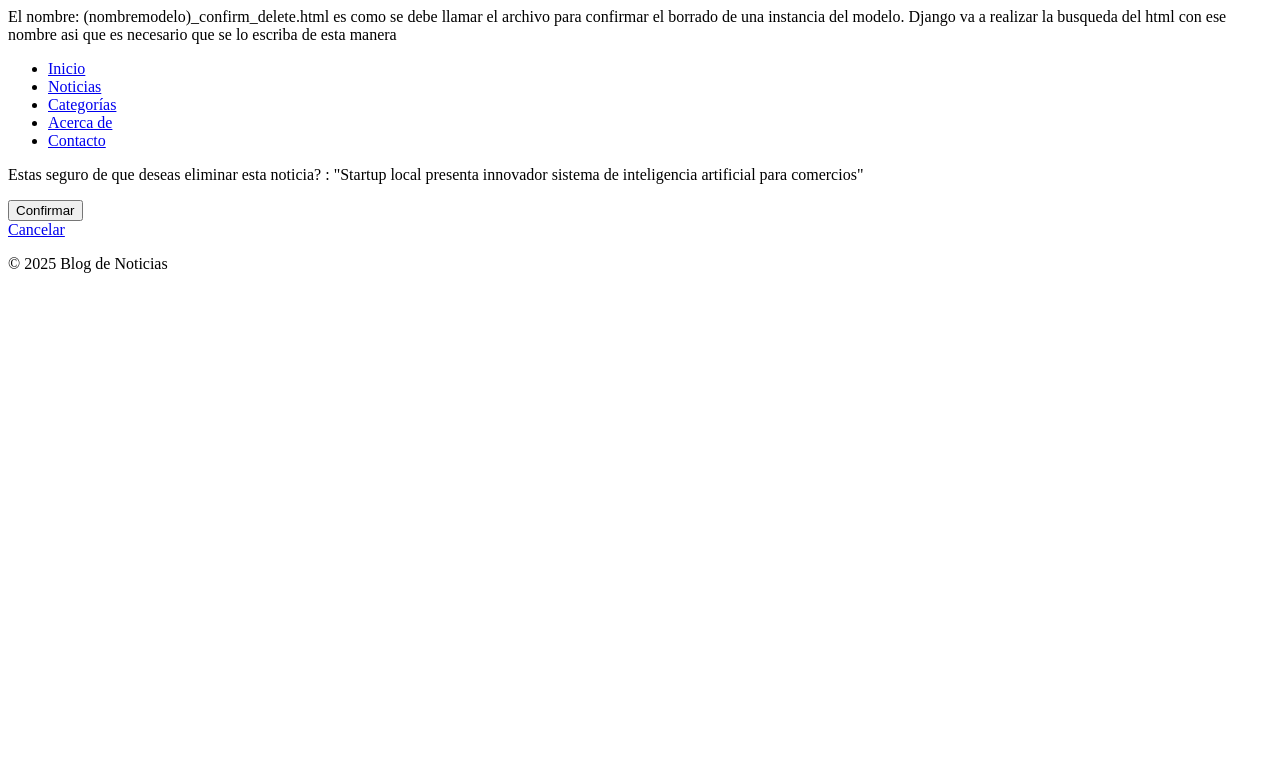
After one commit to malenarb/Blog-de-noticias, a Django app: page /noticias/eliminar/1 in a window 1280 px wide. The commit adds this page. Shown: the top 783 px of the page. Run offline with Django 5.2, Linux system fonts and the light colour scheme; data comes from the database, SQL or seed files in the repository; both versions use the stored data as it was after the commit.

Commit message:
Agregue la funcionalidad de modificar y eliminar noticias

```diff
--- a/BlogNoticias/apps/noticias/forms.py
+++ b/BlogNoticias/apps/noticias/forms.py
@@ -1,7 +1,7 @@
 from django import forms
 from .models import Noticia
 
-class FormularioCrearNoticia(forms.ModelForm):
+class FormularioCMNoticia(forms.ModelForm):
 
     class Meta:
         model = Noticia
--- a/BlogNoticias/apps/noticias/urls.py
+++ b/BlogNoticias/apps/noticias/urls.py
@@ -9,4 +9,6 @@ urlpatterns = [
     path('listar', views.Listado_Noticias.as_view(), name = 'path_listado_noticias'),
     path('detalle/<int:pk>', views.Detalle_Noticia.as_view(), name = 'path_detalle_noticias'),
     path('crear/', views.Crear_Noticia.as_view(), name = 'path_creacion_noticias'),
+    path('modificar/<int:pk>', views.Modificar_Noticia.as_view(), name = 'path_modificacion_noticias'),
+    path('eliminar/<int:pk>', views.Eliminar_Noticia.as_view(), name = 'path_eliminacion_noticias'),
 ]
--- a/BlogNoticias/apps/noticias/views.py
+++ b/BlogNoticias/apps/noticias/views.py
@@ -15,7 +15,7 @@ from django.views.generic.edit import UpdateView
 from django.views.generic.edit import DeleteView
 
 from django.urls import reverse_lazy
-from .forms import FormularioCrearNoticia
+from .forms import FormularioCMNoticia
 
 class Listado_Noticias(ListView):
     model = Noticia
@@ -36,5 +36,15 @@ class Detalle_Noticia(DetailView):
 class Crear_Noticia(CreateView):
     model = Noticia
     template_name = 'noticias/crear_noticias.html'
-    form_class = FormularioCrearNoticia
+    form_class = FormularioCMNoticia
     success_url = reverse_lazy('noticias:path_listado_noticias') #Una vez que la noticia se creo correctamente, a donde voy a redirigir al usuario
+
+class Modificar_Noticia(UpdateView):
+    model = Noticia
+    template_name = 'noticias/modificar_noticias.html'
+    form_class = FormularioCMNoticia
+    success_url = reverse_lazy('noticias:path_listado_noticias')
+
+class Eliminar_Noticia(DeleteView):
+    model = Noticia
+    success_url = reverse_lazy('noticias:path_listado_noticias')
--- a/BlogNoticias/templates/noticias/detalle_noticias.html
+++ b/BlogNoticias/templates/noticias/detalle_noticias.html
@@ -7,4 +7,7 @@
 <h1>{{ noticia.titulo }}</h1>
 <h4>{{ noticia.resumen }}</h4>
 <p>{{ noticia.contenido }}</p>
+
+<a href="{% url 'noticias:path_modificacion_noticias' noticia.pk %}">Modificar</a> <br>
+<a href="{% url 'noticias:path_eliminacion_noticias' noticia.pk %}">Eliminar</a>
 {% endblock %}
--- /dev/null
+++ b/BlogNoticias/templates/noticias/noticia_confirm_delete.html
@@ -0,0 +1,19 @@
+<!-- ========== Start Section ========== -->
+El nombre:  (nombremodelo)_confirm_delete.html  es como se debe llamar el
+archivo para confirmar el borrado de una instancia del modelo. Django va
+a realizar la busqueda del html con ese nombre asi que es necesario que
+se lo escriba de esta manera
+<!-- ========== End Section ========== -->
+
+{% extends 'base.html' %}
+
+{% block title %}Detalle Noticia{% endblock %}
+
+{% block content %}
+    <form method="POST">{% csrf_token %}
+        <p>Estas seguro de que deseas eliminar esta noticia? : "{{ object }}"</p>
+        {{form.as_p}}
+        <input type="submit" value="Confirmar"> <br>
+        <a href="{% url 'noticias:path_listado_noticias' %}">Cancelar</a>
+    </form>
+{% endblock %}
```
Also changed, not shown: BlogNoticias/templates/noticias/modificar_noticias.html (+9 -0 lines), BlogNoticias/BlogNoticias/db.sqlite3.
